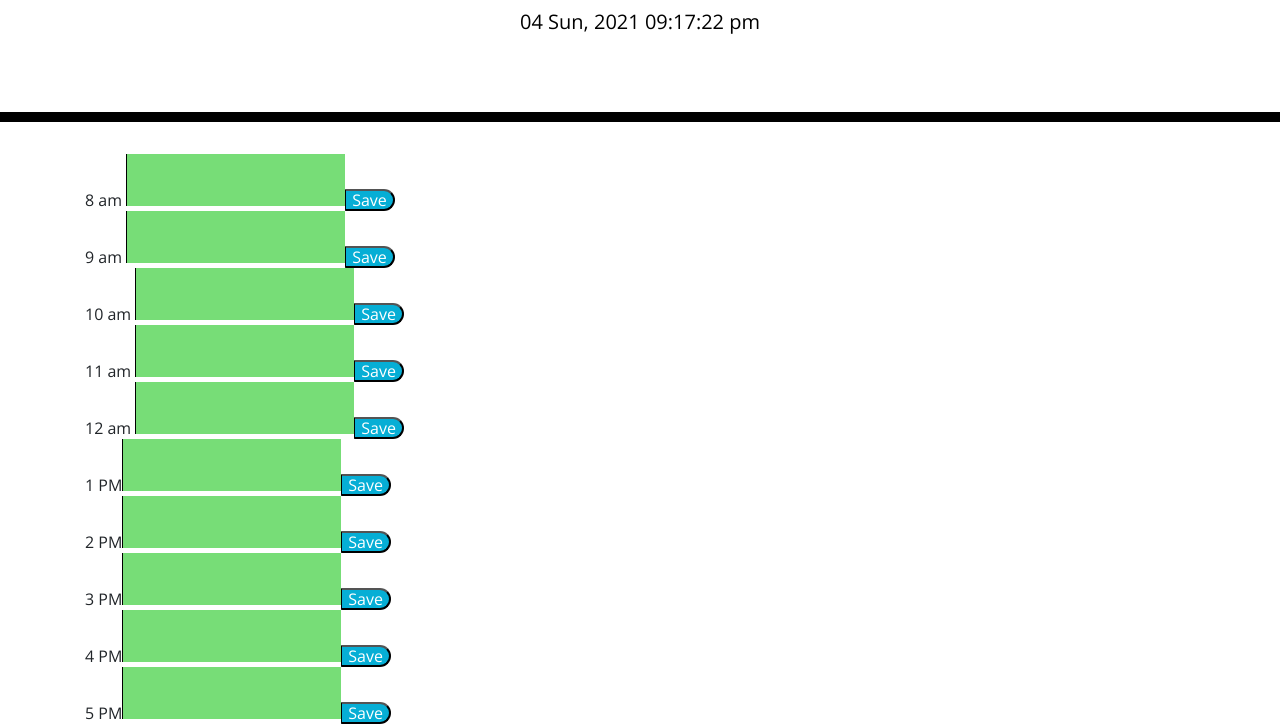
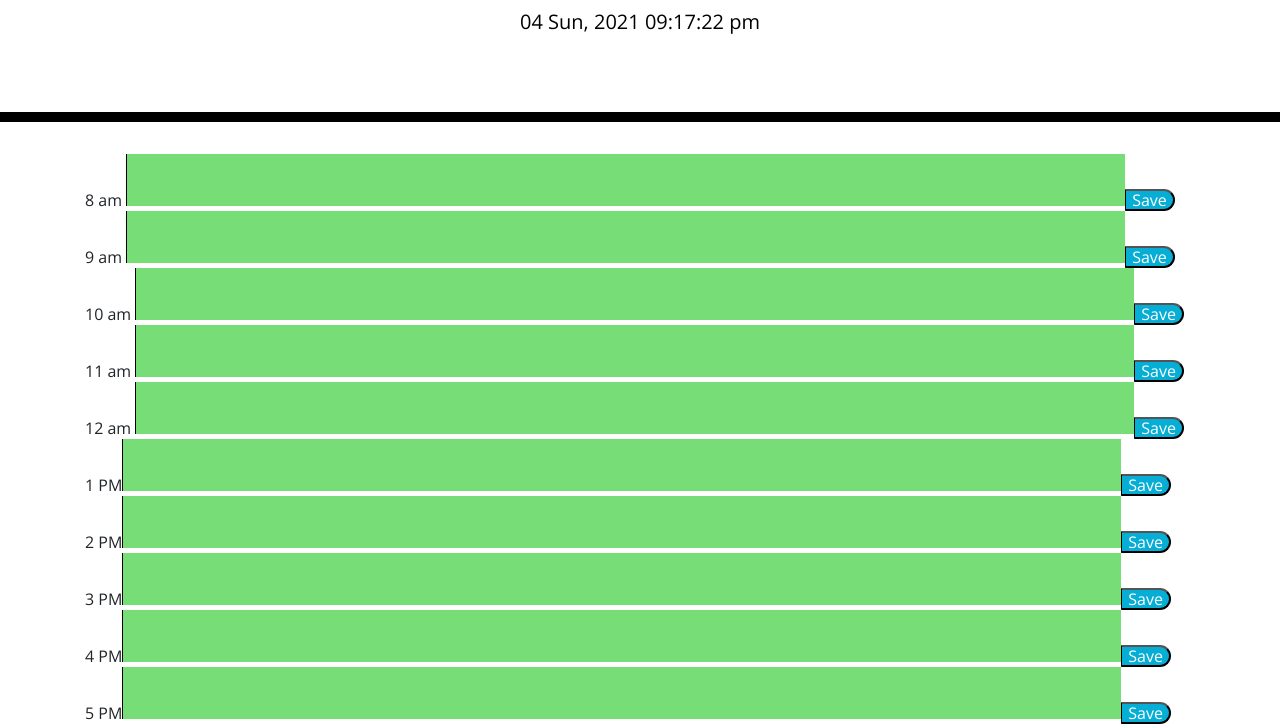
Before and after one commit to mspierings96/Workday-Scheduler-, a plain HTML site: page index.html in a window 1280 px wide. Shown: the part 182-906 px from the top of the page. Drawn offline with nearby package versions, Linux system fonts and the light colour scheme; files that its build step writes are made by us from their sources; files whose address does not match are found by name.

Commit message:
moved index.html outside of develop folder

```diff
--- a/Develop/style.css
+++ b/Develop/style.css
@@ -11,6 +11,7 @@ textarea{
   color: #000000;
   border-left: 1px solid black;
   padding: 10px;
+  width: 90%;
 }
 
 .jumbotron {
--- a/Develop/index.html
+++ b/index.html
@@ -28,8 +28,9 @@
       <p class="lead">A simple calendar app for scheduling your work day</p>
       <p id="currentDay" class="lead"></p>
     </header>
-    <div class="container">
-      <!-- Timeblocks go here -->
+
+    <div class="container" id="timeslots">
+
     </div>
 
     <script src="https://code.jquery.com/jquery-3.4.1.min.js"></script>
```
Also changed, not shown: Images/Siteshot.png (added).
